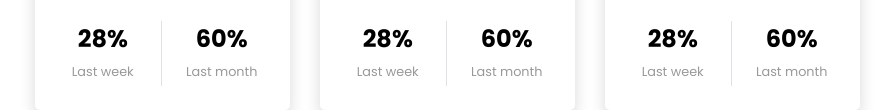
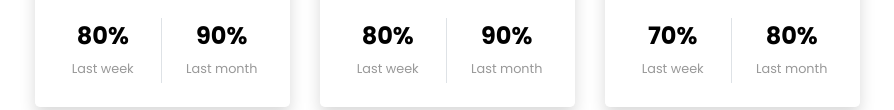
Before and after one commit to lalit-frontend-developer/portfolio, a plain HTML site: page index.html in a window 1280 px wide. Shown: the part 3906-4016 px from the top of the page, without its empty margins (335-1229 px from the left). Drawn offline with Linux system fonts and the light colour scheme; animation ran at ten frames a second.

Commit message:
second commit

```diff
--- a/css/style.css
+++ b/css/style.css
@@ -2551,7 +2551,7 @@ h5,
     position: absolute;
     left: 0;
     right: 0;
-    bottom: 120px;
+    bottom: 50px;
     z-index: 2;
 }
 
@@ -2823,11 +2823,13 @@ h5,
 .ftco-partner .partner {
     display: block;
     padding: 0 20px;
+	width:110px;
+	margin:0 auto
 }
 
 @media (max-width: 991.98px) {
     .ftco-partner .partner {
-        padding: 0 70px;
+        padding: 0 15px;
         margin-bottom: 40px;
     }
 }
--- a/index.html
+++ b/index.html
@@ -252,10 +252,10 @@
 
                                     <div class="row text-center mt-4">
                                         <div class="col-6 border-right">
-                                            <div class="h4 font-weight-bold mb-0">28%</div><span class="small text-gray">Last week</span>
+                                            <div class="h4 font-weight-bold mb-0">80%</div><span class="small text-gray">Last week</span>
 										</div>
                                         <div class="col-6">
-                                            <div class="h4 font-weight-bold mb-0">60%</div><span class="small text-gray">Last month</span>
+                                            <div class="h4 font-weight-bold mb-0">90%</div><span class="small text-gray">Last month</span>
 										</div>
 									</div>
 
@@ -280,10 +280,10 @@
 
                                     <div class="row text-center mt-4">
                                         <div class="col-6 border-right">
-                                            <div class="h4 font-weight-bold mb-0">28%</div><span class="small text-gray">Last week</span>
+                                            <div class="h4 font-weight-bold mb-0">80%</div><span class="small text-gray">Last week</span>
 										</div>
                                         <div class="col-6">
-                                            <div class="h4 font-weight-bold mb-0">60%</div><span class="small text-gray">Last month</span>
+                                            <div class="h4 font-weight-bold mb-0">90%</div><span class="small text-gray">Last month</span>
 										</div>
 									</div>
 
@@ -308,10 +308,10 @@
 
                                     <div class="row text-center mt-4">
                                         <div class="col-6 border-right">
-                                            <div class="h4 font-weight-bold mb-0">28%</div><span class="small text-gray">Last week</span>
+                                            <div class="h4 font-weight-bold mb-0">70%</div><span class="small text-gray">Last week</span>
 										</div>
                                         <div class="col-6">
-                                            <div class="h4 font-weight-bold mb-0">60%</div><span class="small text-gray">Last month</span>
+                                            <div class="h4 font-weight-bold mb-0">80%</div><span class="small text-gray">Last month</span>
 										</div>
 									</div>
 
```
